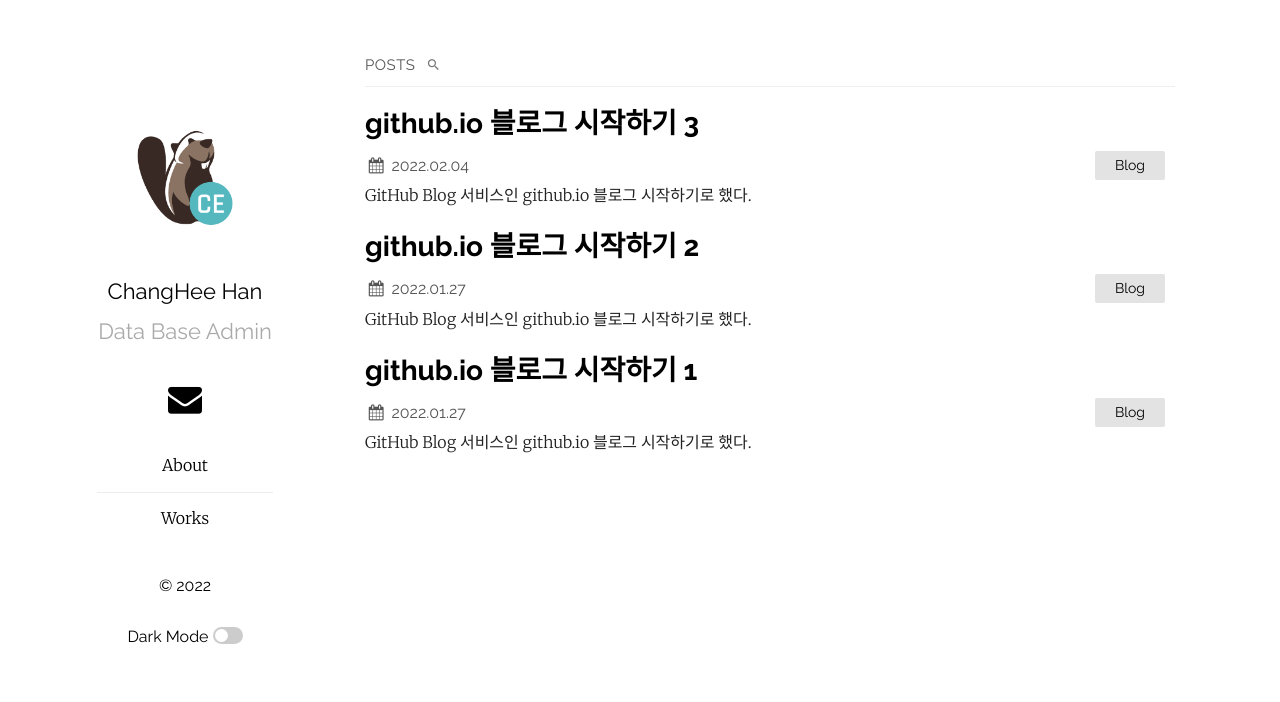
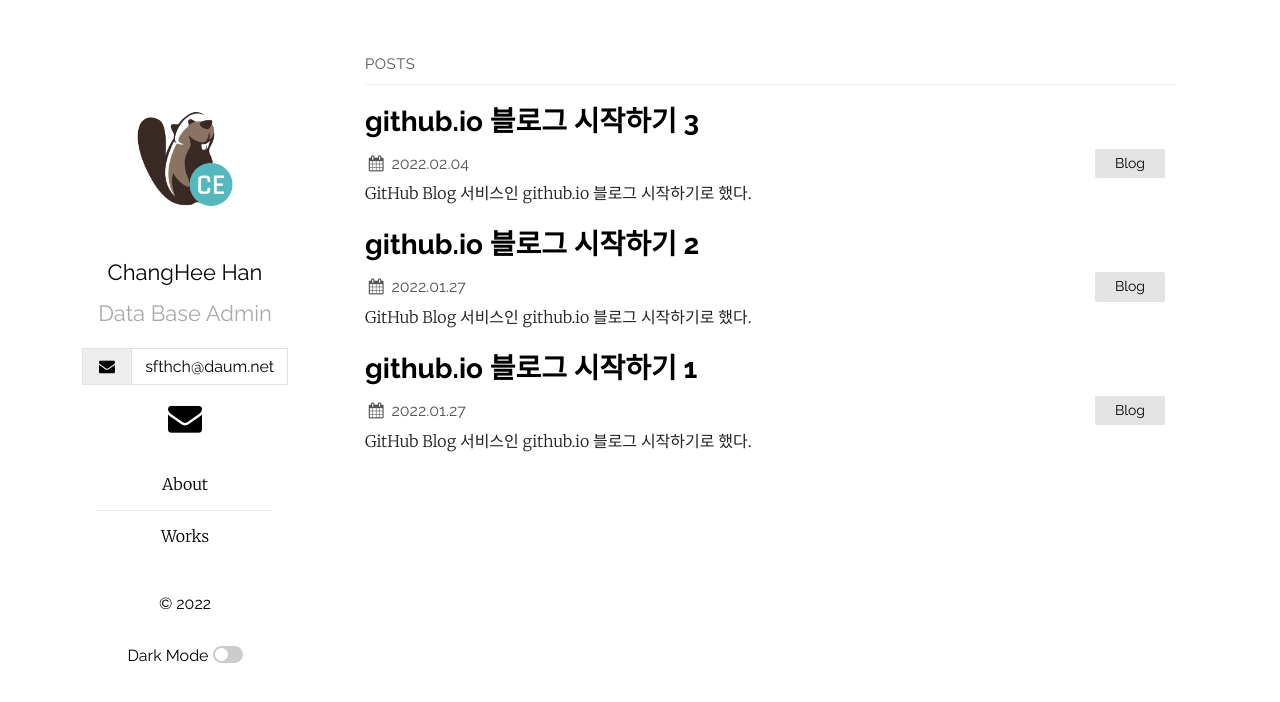
Before and after one commit to sfthch/sfthch, a Jekyll site: the page built from index.md, in a window 1280 px wide. Shown: the top 702 px of the page. Built offline with Jekyll 4.4.1, drawn with Linux system fonts in a browser that asks for light colours.

Commit message:
2202041025

```diff
--- a/_config.yml
+++ b/_config.yml
@@ -26,14 +26,14 @@ plainwhite:
       url: "about"
     - title: Works
       url: "works"
-  search: true
-        # set to true to enable searchbar
+# search: true # set to true to enable searchbar
   dark_mode: true
            # set to true to add dark mode toggle
   portfolio_image: "assets/dbeaver256.png"
                  # the path from the base directory of the site to the image to display (no / at the start)
-  html_lang: "en"
-           # set the lang attribute of the <html> tag for the pages. # See here for a list of codes: https://www.w3schools.com/tags/ref_country_codes.asp
+  html_lang: "ko"
+           # set the lang attribute of the <html> tag for the pages. See here for a list of codes: https://www.w3schools.com/tags/ref_country_codes.asp
+  post_label: 데이타베이스
   condensed_mobile:
   # - home
     - page
--- a/_layouts/default.html
+++ b/_layouts/default.html
@@ -31,6 +31,24 @@
       {%- if site.plainwhite.tagline -%}
       <p class="tagline">{{ site.plainwhite.tagline }}</p>
       {%- endif -%}
+      <table class="about-table">
+        <!--<tr>
+            <th><i class="fas fa-home"></i></th>
+            <td>{{ site.inhabit }}</td>
+        </tr>-->
+        <tr>
+            <th><i class="icon-mail-alt"></i></th>
+            <td>{{ site.email }}</td>
+        </tr>
+        <!--tr>
+            <th><i class="fas fa-link"></i></th>
+            <td><a href="{{ site.blog }}" target="_blank">{{ site.blog }}</td>
+        </tr>
+        <tr>
+            <th><i class="fab fa-github-square"></i></th>
+            <td><a href="{{ site.github }}" target="_blank">{{ site.github }}</td>
+        </tr-->
+      </table>
       </div>
       {% capture footer %}
       {%- if site.plainwhite.social_links != '' -%}
```
Also changed, not shown: 1 other file.
